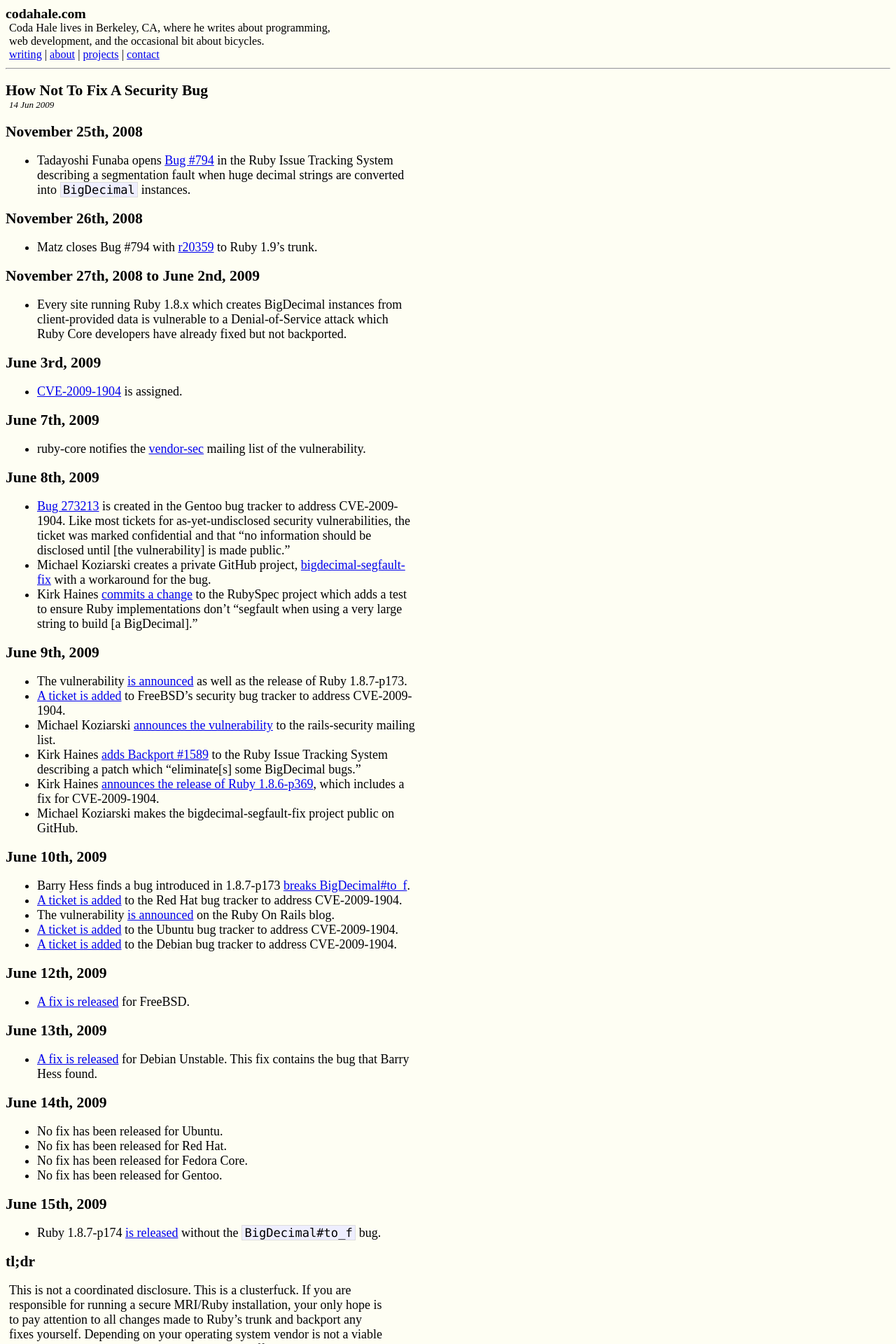
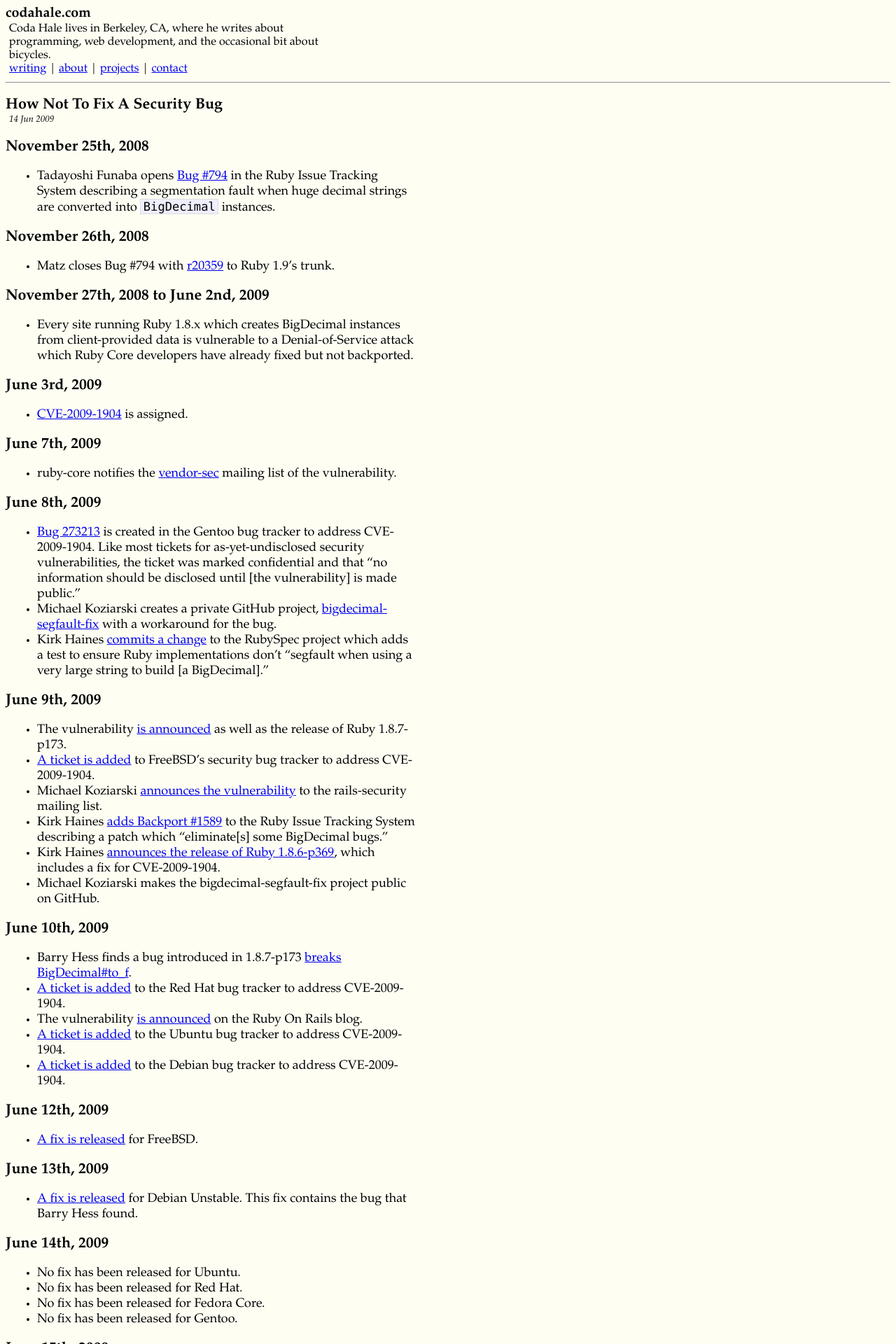
Before and after one commit to prahaladbelavadi/codahale.com, a Jekyll site: the page built from _posts/2009-06-14-how-not-to-fix-a-security-bug.md, in a window 1280 px wide. Shown: the top 1920 px of the page at 70% size. Built offline with Jekyll 4.4.1, drawn with Linux system fonts in a browser that asks for light colours; Markdown is read by kramdown in place of the engine named in the settings.

Commit message:
Get a bit more specific about my typography.

```diff
--- a/css/text.css
+++ b/css/text.css
@@ -1,4 +1,4 @@
-body { font-family: "Book Antigua"; background-color: #FEFEF3; font-size: large; }
+body { font-family:"Sabon Lt Std","Hoefler Text","Palatino Linotype","Book Antiqua",serif; background-color: #FEFEF3; font-size: large; }
 #header * { margin-top: 0; margin-bottom: 0; }
 #header p { font-size: 90%; }
 #header h1 { font-size: 110%; }
@@ -11,5 +11,5 @@
 p.date { font-style: italic; margin-top: 0; font-size: small; }
 small { font-size: 70%; }
 p code, li>code { background-color:#EEEEFF; border:1px solid #DDDDDD; font-size:95%; padding:0 0.2em; }
-code { font-family: "Consolas";  }
+code { font-family: "Consolas", "Inconsolata", "Anonymous", "Monaco", monospace;  }
 pre { border-left: 3px solid #DEDEDE; padding-left: 5px; }
```
